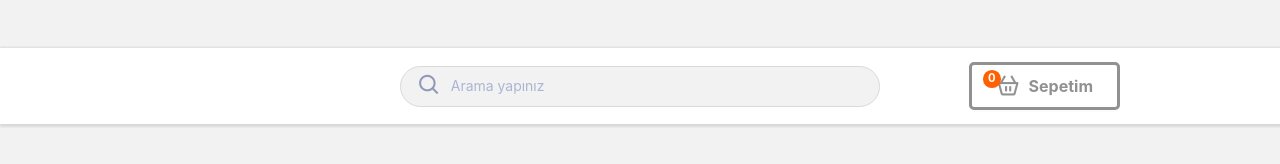
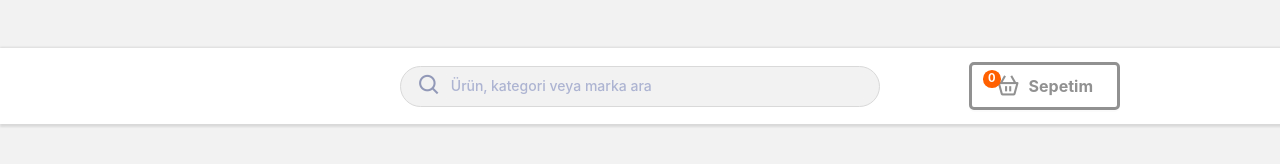
Before and after one commit to akinyasar/mini-basket-app, a Vue app: page / in a window 1280 px wide. Shown: the top 164 px of the page. Built offline with nearby package versions, Linux system fonts and the light colour scheme; no server answers; what vue-sweetalert2 would draw is missing.

Commit message:
:pencil: Search bar placeholder revised.

```diff
--- a/src/components/header/HeaderSearchBar.vue
+++ b/src/components/header/HeaderSearchBar.vue
@@ -1,6 +1,6 @@
 <template>
   <div class="header-search-bar-container">
-    <a-input v-model:value="value" placeholder="Arama yapınız">
+    <a-input v-model:value="value" placeholder="Ürün, kategori veya marka ara">
       <template #prefix>
         <i class="bx bx-search bx-sm"></i>
       </template>
@@ -63,6 +63,7 @@ const value = computed({
       min-width: 0;
       color: rgba(0, 0, 0, 0.85);
       font-size: 14px;
+      font-weight: 500;
       line-height: 1.5715;
       border-radius: 2px;
       transition: all 0.3s;
```
